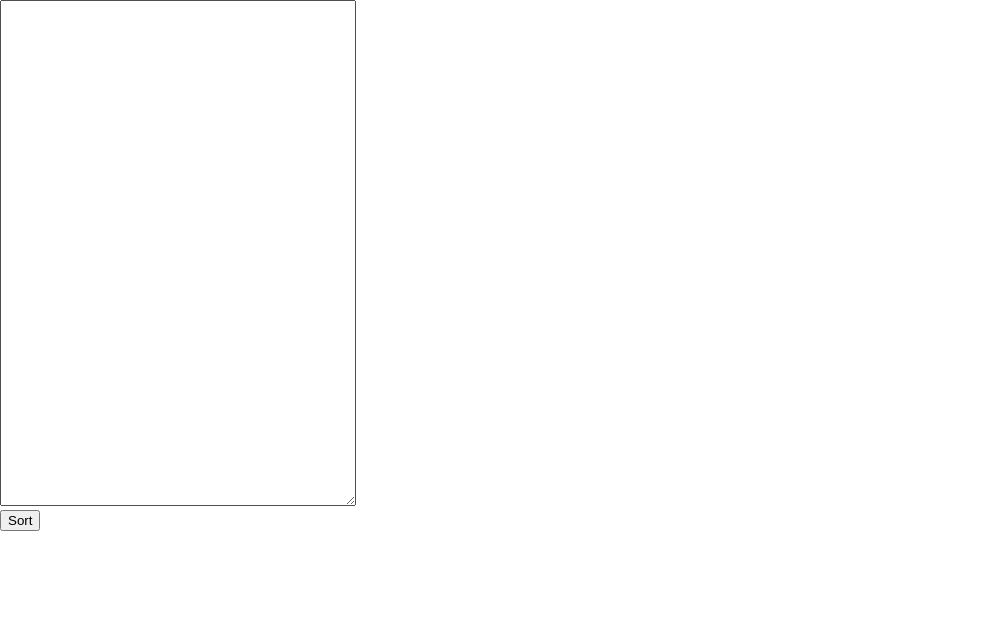
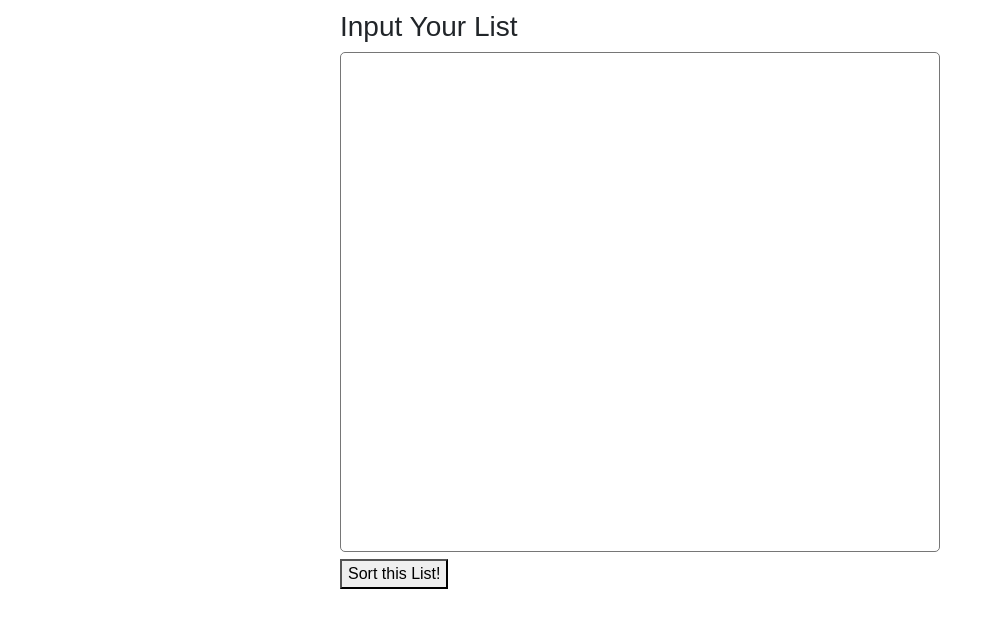
Before and after one commit to troylf/ListSorter, a React (Create React App) app: page / in a window 1280 px wide. Shown: the top 628 px of the page, without its empty margins (0-1003 px from the left). Built offline with nearby package versions, Linux system fonts and the light colour scheme; the HTML template or start-up script is replaced by a standard one.

Commit message:
Added some help and upgraded the look
Just a basic upgrade to the styling using bootstrap. Moved the sorting percentage to a progress bar

```diff
--- a/public/index.html
+++ b/public/index.html
@@ -10,6 +10,7 @@
     -->
     <link rel="manifest" href="%PUBLIC_URL%/manifest.json">
     <link rel="shortcut icon" href="%PUBLIC_URL%/favicon.ico">
+    <link rel="stylesheet" href="https://maxcdn.bootstrapcdn.com/bootstrap/4.0.0/css/bootstrap.min.css" integrity="sha384-Gn5384xqQ1aoWXA+058RXPxPg6fy4IWvTNh0E263XmFcJlSAwiGgFAW/dAiS6JXm" crossorigin="anonymous">
     <!--
       Notice the use of %PUBLIC_URL% in the tags above.
       It will be replaced with the URL of the `public` folder during the build.
--- a/src/App.css
+++ b/src/App.css
@@ -1,4 +1,6 @@
-.mainTextArea textarea{
-	width: 350px;
-	height: 500px;
+.approot{
+	max-width: 700px;
+    margin: auto;
+    padding: 10px 50px;
+    width: 100%;
 }
--- a/src/App.js
+++ b/src/App.js
@@ -41,7 +41,7 @@ class App extends Component {
 
   render() {
     return (
-      <div>
+      <div className='approot'>
         { this.state.appState === this.actionState.listInput &&
           <ListInput onFinish={this.submitListInput} initialList={this.state.userList}/>
         }
--- /dev/null
+++ b/src/ListInput.css
@@ -0,0 +1,8 @@
+.mainTextArea textarea{
+	width: 100%;
+	height: 500px;
+	box-sizing: border-box;
+	resize: none;
+	border-radius: 5px;
+	padding: 5px;
+}
--- a/src/ListInput.js
+++ b/src/ListInput.js
@@ -1,5 +1,6 @@
 import React, { Component } from 'react';
 import BoundTextArea from './BoundTextArea.js';
+import './ListInput.css';
 
 class ListInput extends Component {
 	constructor(props){
@@ -27,9 +28,10 @@ class ListInput extends Component {
 	render(){
 		return (
       <div className='mainTextArea'>
+      	<h3>Input Your List</h3>
         <BoundTextArea value={this.state.value} onChange={this.listChange}/>
         <div><button onClick={this.onFinishButtonClick}>
-        	Sort
+        	Sort this List!
         </button></div>
       </div>
     );
--- /dev/null
+++ b/src/ListSorter.css
@@ -0,0 +1,22 @@
+.ListSorter h4{
+margin-top:10px;
+
+}
+
+.ListSorter-buttonContainer{
+	margin: 20px;
+    display: flex;
+    flex-direction: column;
+    justify-content: center;
+}
+
+.ListSorter-buttonContainer button{
+	margin:auto;
+}
+
+.ListSorter-or{
+	text-align: center;
+    font-weight: bold;
+    font-size: larger;
+    margin: 5px;
+}
--- a/src/ListSorter.js
+++ b/src/ListSorter.js
@@ -1,4 +1,5 @@
 import React, { Component } from 'react';
+import './ListSorter.css'
 
 class ListSorter extends Component{
 	constructor(props){
@@ -152,11 +153,15 @@ class ListSorter extends Component{
 
 	render(){
 		return(
-			<div>
-				<button onClick={this.clickOptionA}>{this.state.optionA}</button>
-				<button onClick={this.clickOptionB}>{this.state.optionB}</button>
-				<div>
-					{this.state.percentDone}%
+			<div className="ListSorter">
+				<div className="progress">
+				  <div className="progress-bar bg-success" role="progressbar" style={{width: this.state.percentDone+"%"}} aria-valuenow="25" aria-valuemin="0" aria-valuemax="100"></div>
+				</div>
+				<h4> If you could only have one of these, which would it be?</h4>
+				<div className="ListSorter-buttonContainer">
+					<button onClick={this.clickOptionA}>{this.state.optionA}</button>
+					<div className="ListSorter-or"> or </div>
+					<button onClick={this.clickOptionB}>{this.state.optionB}</button>
 				</div>
 
 			</div>
```
Also changed, not shown: 1 other file (tests, documents, lock files or other folders).
